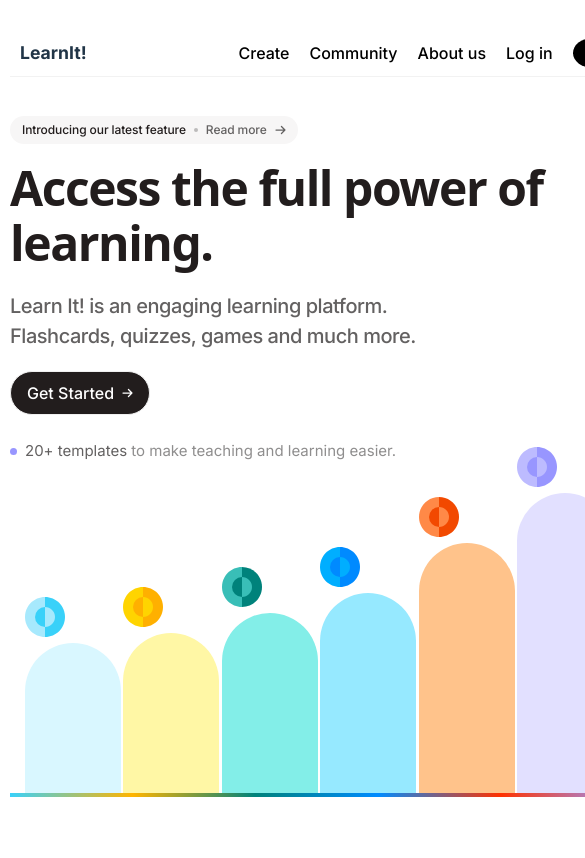
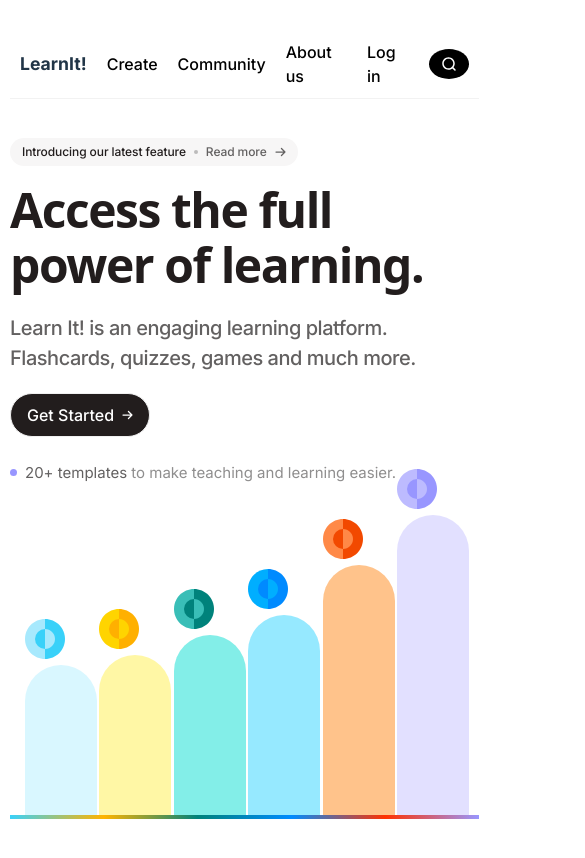
Before and after one commit to tanyagrr/first-project, a React (Vite) app: page / in a window 390 px wide. Shown: the top 858 px of the page, 585 px wide, since content can reach past the window. Built offline with nearby package versions, Linux system fonts and the light colour scheme.

Commit message:
fix media query

```diff
--- a/src/App.css
+++ b/src/App.css
@@ -266,7 +266,7 @@ and (max-width: 480px)  {
       padding-right: 10px;
     }
     .cone {
-      width: 6rem;
+      width: 4.5rem;
     }
     .illustration {
       margin-top: -30px;
```
